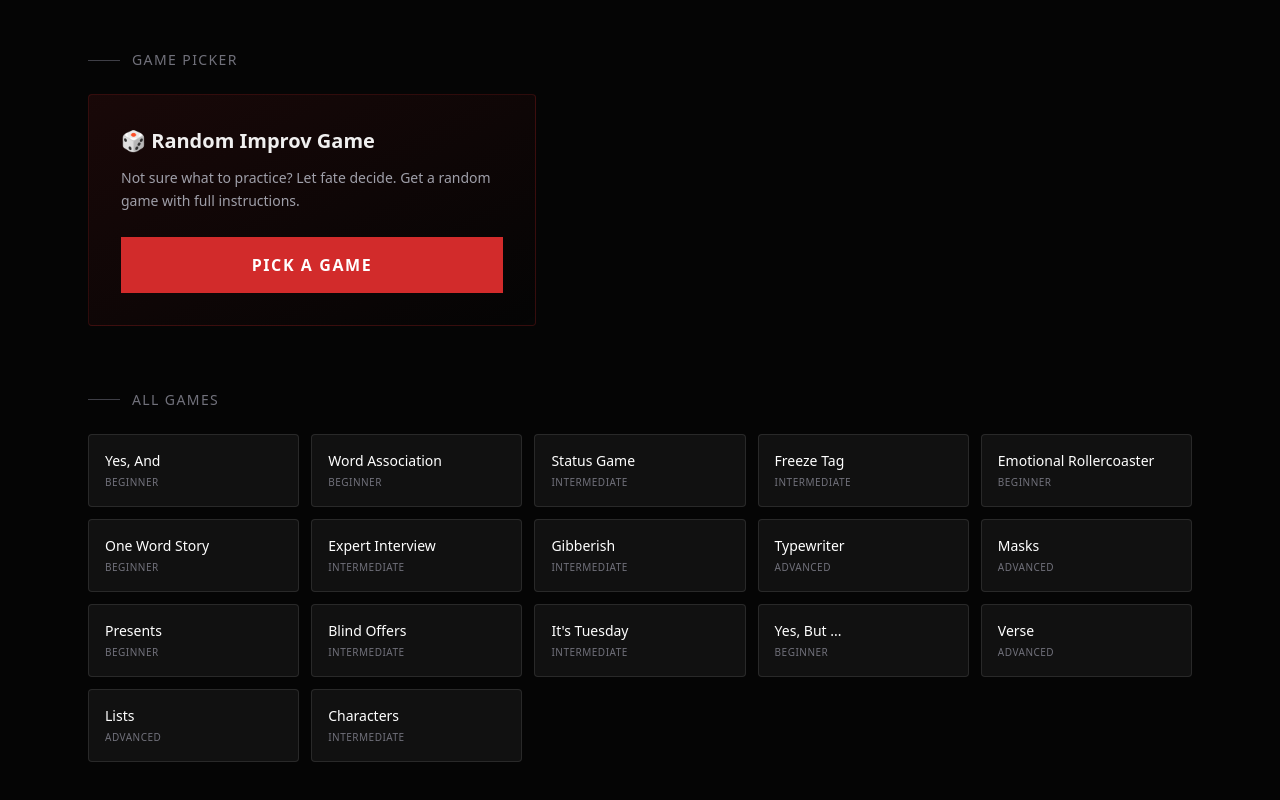
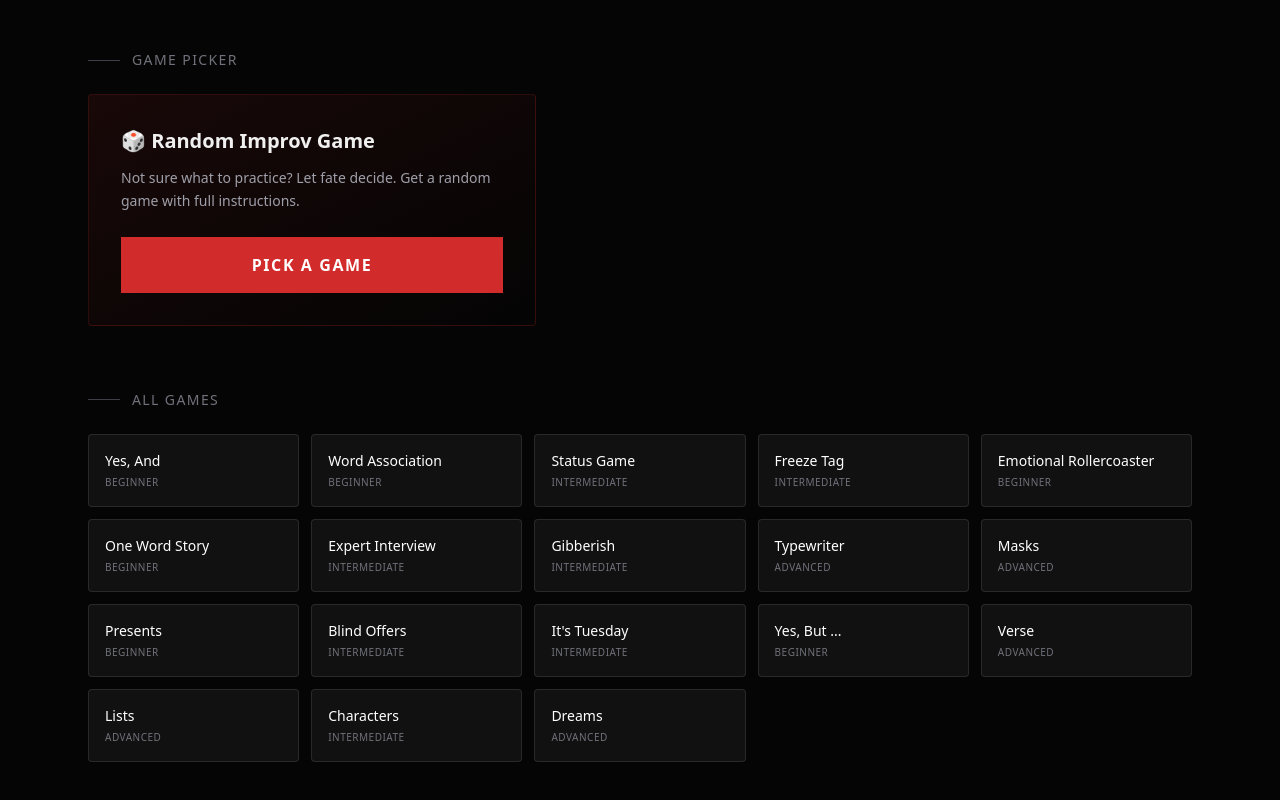
Before and after one commit to Mathe-S/improv, a Next.js app: page /games in a window 1280 px wide. Shown: the part 216-1016 px from the top of the page. Built offline with nearby package versions, Linux system fonts and the light colour scheme.

Commit message:
feat: add new "Dreams" exercise to toolbox data

```diff
--- a/src/data/toolboxData.ts
+++ b/src/data/toolboxData.ts
@@ -560,6 +560,21 @@ export const improvGames: ImprovGame[] = [
     playerCount: "3+",
     difficulty: "intermediate",
   },
+  {
+    name: "Dreams",
+    description: "A guided imagination exercise using relaxation to bypass the censor and experience effortless, choiceless creativity.",
+    rules: [
+      "The 'dreamer' lies down, closes their eyes, and relaxes.",
+      "The questioner makes scene suggestions, mostly as questions (e.g., 'You\'re on a beach?').",
+      "The dreamer reports what their imagination naturally provides them, without 'thinking it up'.",
+      "The questioner watches the dreamer\'s breathing and steers away from 'bad trips'.",
+      "The questioner must enter a similar trance state to truly co-operate effortlessly.",
+      "The core goal is for the dreamer to understand they don\'t have to 'do' anything to imagine.",
+    ],
+    playerCount: "2+",
+    difficulty: "advanced",
+    slug: "dreams",
+  },
 ];
 
 // ============ UTILITY FUNCTIONS ============
```
